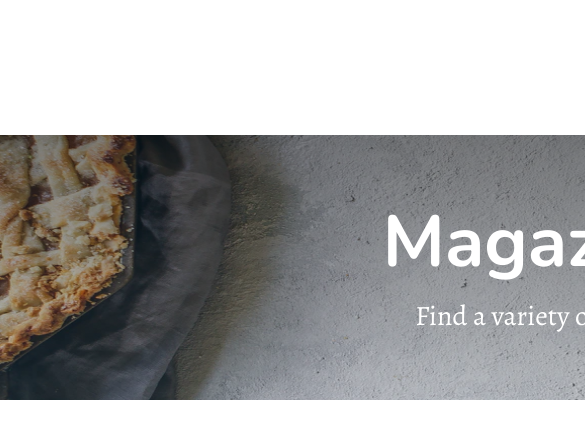
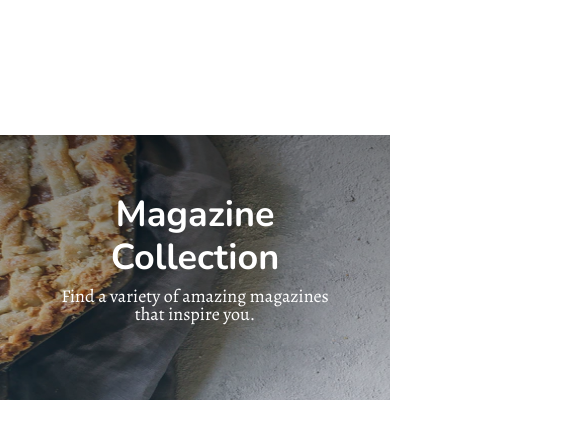
Before and after one commit to ChiaoH/responsive-w4-project-magazine, a plain HTML site: page index.html in a window 390 px wide. Shown: the top 445 px of the page, 585 px wide, since content can reach past the window. Drawn offline with nearby package versions, Linux system fonts and the light colour scheme.

Commit message:
Added media query to make the page responsive.

```diff
--- a/index.html
+++ b/index.html
@@ -29,14 +29,14 @@
     <title>Chiao's Magazine Maze - Collection of My Favorite Magazines</title>
   </head>
   <body>
-    <section>
     <div class="hero-section">
       <h1>Magazine Collection</h1>
       <h2>Find a variety of amazing magazines that inspire you.</h2>
     </div>
-    </section>
+
     <div class="container">
       <div class="row mt-5">
+        <div class="d-md-inline-flex">
           <div class="col">
             <img
               src="images/cereal.jpg"
@@ -54,8 +54,10 @@
             <h3 class="mt-2 mb-5">design anthology - urban living magazine</h3>
           </div>
         </div>
+      </div>
 
       <div class="row">
+        <div class="d-md-inline-flex">
           <div class="col">
             <img
               src="images/ELLE.jpg"
@@ -73,8 +75,10 @@
             <h3 class="mt-2 mb-5">Esquire - fashion magazine</h3>
           </div>
         </div>
+      </div>
 
       <div class="row">
+        <div class="d-md-inline-flex">
           <div class="col">
             <img
               src="images/Kinfolk.jpg"
@@ -92,8 +96,10 @@
             <h3 class="mt-2 mb-5">Living - lifestyle magazine</h3>
           </div>
         </div>
+      </div>
 
       <div class="row">
+        <div class="d-md-inline-flex">
           <div class="col">
             <img
               src="images/National Geography.jpg"
@@ -112,5 +118,6 @@
           </div>
         </div>
       </div>
+    </div>
   </body>
 </html>
--- a/styles.css
+++ b/styles.css
@@ -50,3 +50,17 @@ h2 {
 .second-column {
   position: relative;
 }
+
+@media (max-width: 768px) {
+  .hero-section {
+    width: 100%;
+  }
+  .hero-section h1 {
+    font-size: 36px;
+    line-height: 1.2;
+  }
+  .hero-section h2 {
+    font-size: 18px;
+    line-height: 1;
+  }
+}
```
Lines whose indentation alone changed are shown as unchanged.
